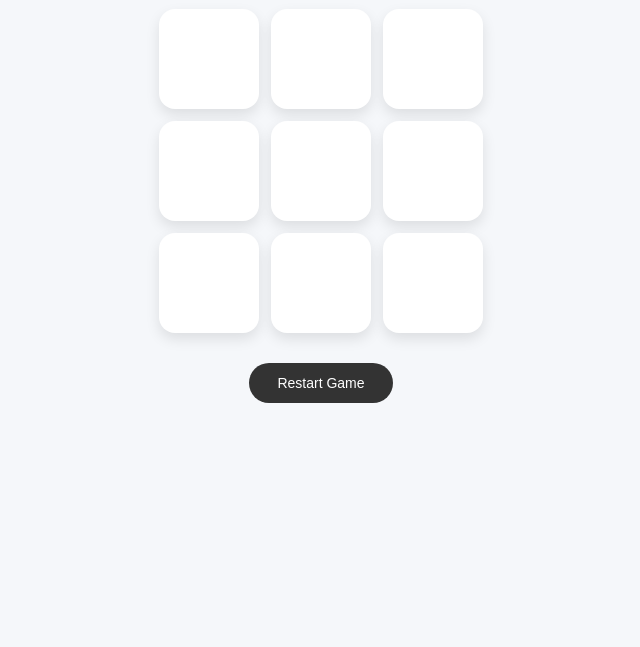
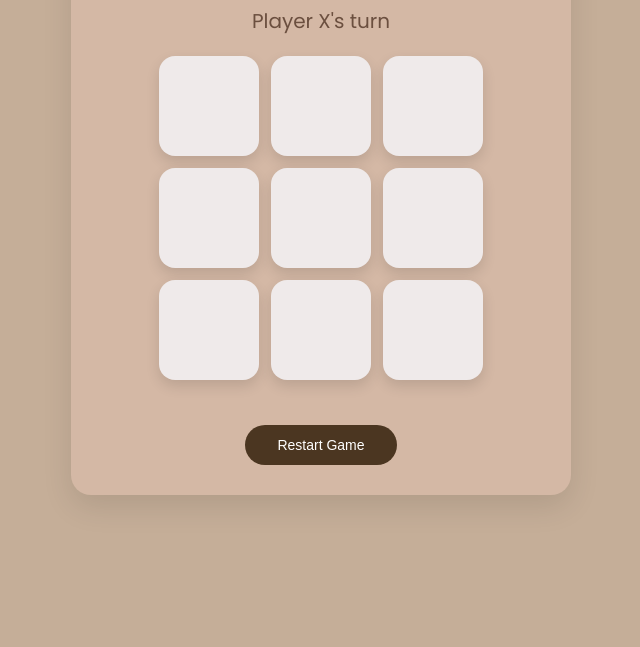
Before and after one commit to renvrose/moving-tic-tac-toe, a plain HTML site: page index.html in a window 1280 px wide. Shown: the part 153-800 px from the top of the page, without its empty margins (319-959 px from the left). Drawn offline with Linux system fonts and the light colour scheme.

Commit message:
UI & fixing errors

```diff
--- a/index.html
+++ b/index.html
@@ -3,15 +3,20 @@
 <head>
   <title>Moving Tic Tac Toe</title>
   <link rel="stylesheet" href="./src/style.css">
+  <link href="https://fonts.googleapis.com/css2?family=Poppins:wght@400;500;600&display=swap" rel="stylesheet">
+
 </head>
 <body>
 
-<h1>Advanced Tic Tac Toe</h1>
-<p id="status">Player X's turn</p>
+  <div class="game-container">
+    <h1>Moving Tic Tac Toe</h1>
+    <p id="status">Player X's turn</p>
 
-<div id="grid"></div>
-<button id="resetBtn">Restart Game</button>
-<script src="./src/script.js"></script>
+    <div id="grid" class="grid"></div>
 
+    <button id="resetBtn">Restart Game</button>
+  </div>
+
+  <script src="./src/script.js"></script>
 </body>
 </html>
--- a/src/script.js
+++ b/src/script.js
@@ -4,7 +4,7 @@ const status = document.getElementById("status");
 let board = Array(9).fill(null);
 let currentPlayer = "X";
 let selected = null;
-let gameOver = false;
+let gameOver = false; // 🔒 game lock flag
 
 
 const adjacency = {
@@ -23,6 +23,10 @@ function render() {
     div.className = "cell";
     div.textContent = cell || "";
 
+    // 🔹 Add X / O classes for neon styling
+    if (cell === "X") div.classList.add("X");
+    if (cell === "O") div.classList.add("O");
+
     if (i === selected) div.classList.add("selected");
 
     if (
@@ -38,7 +42,10 @@ function render() {
   });
 }
 
+
 function handleClick(i) {
+  if (gameOver) return; // 🚫 block input after win
+
   const pieces = board.filter(c => c === currentPlayer).length;
 
   // Placement phase
@@ -74,6 +81,8 @@ function handleClick(i) {
 function endTurn() {
   if (checkWin()) {
     status.textContent = `🎉 Player ${currentPlayer} wins!`;
+    gameOver = true;   // 🔒 lock game
+    render();
     return;
   }
 
@@ -115,11 +124,11 @@ function resetGame() {
   board = Array(9).fill(null);
   currentPlayer = "X";
   selected = null;
+  gameOver = false; // 🔓 unlock game
   status.textContent = "Player X: place a piece";
   render();
 }
 
 resetBtn.onclick = resetGame;
 
-
 render();
--- a/src/style.css
+++ b/src/style.css
@@ -1,36 +1,49 @@
 body {
-  font-family: "Segoe UI", Arial, sans-serif;
-  background-color: #f5f7fa;
-  text-align: center;
+  font-family: "Poppins", "Segoe UI", Arial, sans-serif;
+  background-color: #c5ae98; /* warm paper brown */
   margin: 0;
   padding: 40px;
+  display: flex;
+  justify-content: center;
+}
+
+.game-container {
+  background: #d4b8a5;
+  padding: 30px 40px;
+  border-radius: 20px;
+  box-shadow: 0 12px 30px rgba(0, 0, 0, 0.1);
+  text-align: center;
+  max-width: 420px;
+  width: 100%;
 }
 
 h1 {
   margin-bottom: 8px;
   font-weight: 600;
+  color: #4b3621; /* dark brown */
 }
 
 #status {
-  font-size: 16px;
-  color: #555;
+  font-size: 20px;
+  color: #6b4f3f;
   margin-bottom: 20px;
 }
 
+/* GAME GRID */
 #grid {
   display: grid;
   grid-template-columns: repeat(3, 100px);
   gap: 12px;
   justify-content: center;
-  margin: auto;
+  margin: 20px auto;
 }
 
 .cell {
   width: 100px;
   height: 100px;
-  background-color: white;
+  background-color: #efeaea;
   border-radius: 16px;
-  box-shadow: 0 6px 14px rgba(0,0,0,0.1);
+  box-shadow: 0 6px 14px rgba(0, 0, 0, 0.12);
   font-size: 48px;
   display: flex;
   align-items: center;
@@ -41,38 +54,46 @@ h1 {
 
 .cell:hover {
   transform: translateY(-3px);
-  box-shadow: 0 10px 20px rgba(0,0,0,0.15);
+  box-shadow: 0 10px 20px rgba(0, 0, 0, 0.18);
 }
 
+/* PLAYER COLORS */
 .cell.X {
-  color: #4a6cf7;
+  color: #6b4f3f; /* brown */
 }
 
 .cell.O {
-  color: #e05d8f;
+  color: #a17a5c; /* lighter brown */
 }
 
+/* MOVE STATES */
 .selected {
-  outline: 3px solid #f7d046;
+  outline: 3px solid #d6b98c;
 }
 
 .valid {
-  background-color: #d4f7d4;
+  background-color: #f1e4d3;
 }
 
+/* RESET BUTTON*/
 #resetBtn {
-  margin-top: 30px;
-  padding: 12px 28px;
+  margin-top: 25px;
+  padding: 12px 32px;
   border: none;
-  border-radius: 24px;
-  background-color: #333;
-  color: white;
+  border-radius: 25px;
+  background-color: #4b3621;
+  color: #fff;
   font-size: 14px;
+  font-weight: 500;
   cursor: pointer;
   transition: background-color 0.2s ease, transform 0.1s ease;
 }
 
 #resetBtn:hover {
-  background-color: #555;
+  background-color: #6b4f3f;
   transform: translateY(-2px);
 }
+
+#resetBtn:active {
+  transform: translateY(0);
+}
```
